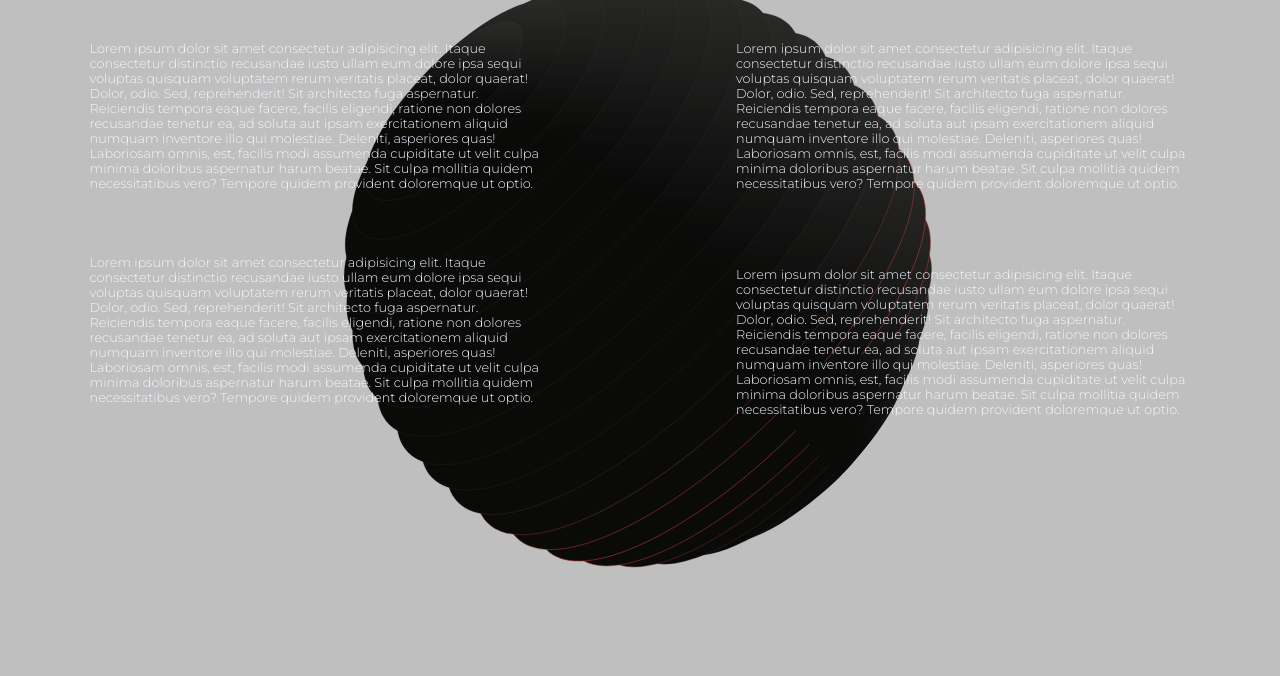
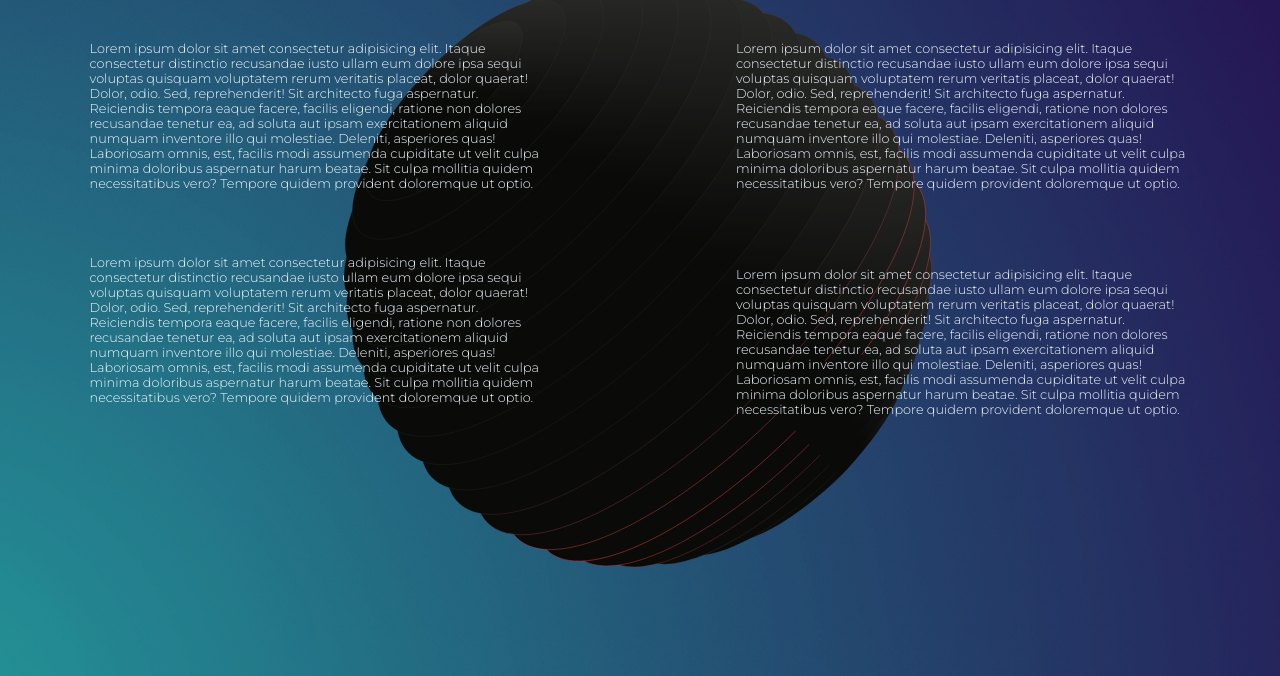
Before and after one commit to Ammon-J/JSLibraries, a plain HTML site: page index.html in a window 1280 px wide. Shown: the part 124-800 px from the top of the page. Drawn offline with nearby package versions, Linux system fonts and the light colour scheme.

Commit message:
Fixed the background image and changed the header on the homepage.

```diff
--- a/Styles/site.css
+++ b/Styles/site.css
@@ -2,7 +2,7 @@
 @import url('https://fonts.googleapis.com/css2?family=Montserrat:wght@300&display=swap');
 
 body {
-  background-image: url(Styles/backgroundimage.jpg);
+  background-image: url(backgroundimage.jpg);
     background-size: cover;
     background-attachment: fixed;
     display: flex;
--- a/index.html
+++ b/index.html
@@ -7,7 +7,7 @@
     <meta name="viewport" content="width=device-width, initial-scale=1.0">
     <link href="https://unpkg.com/aos@2.3.1/dist/aos.css" rel="stylesheet">
     <link rel="stylesheet" href="Styles/site.css">
-    <title>Document</title>
+    <title>Ammon Johnson</title>
 </head>
 
 <body>
```
